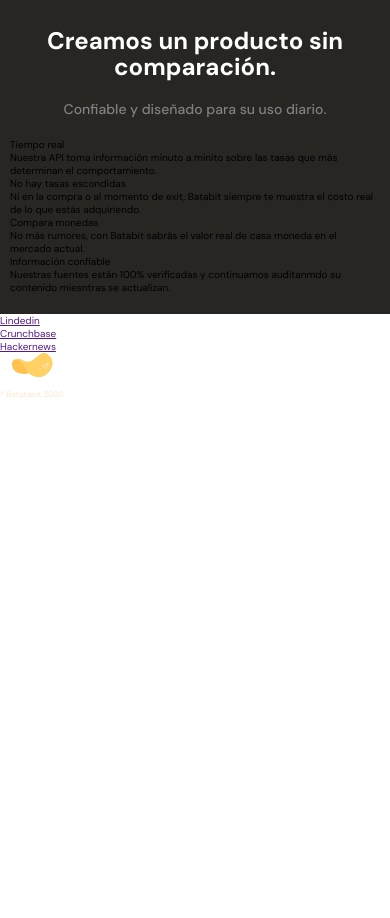
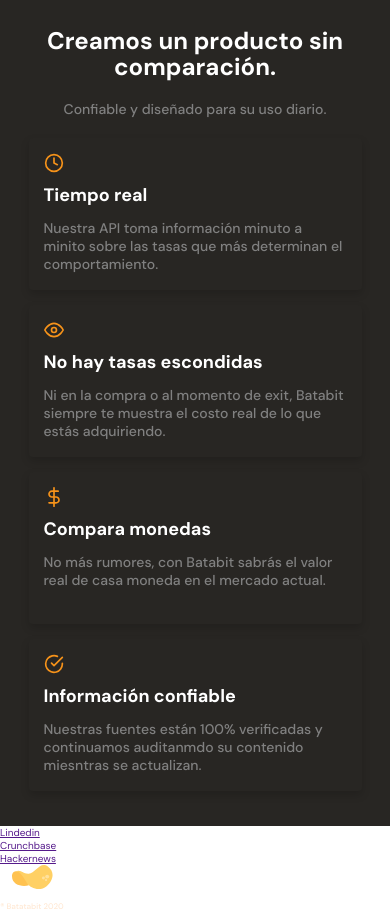
Before and after one commit to cevadev/curso-mobile-first, a plain HTML site: page index.html in a window 390 px wide. Shown: the part 1220-2138 px from the top of the page. Before the commit the page ends 1626 px from the top, so only its background shows below. Drawn offline with Linux system fonts and the light colour scheme.

Commit message:
Curso mobile first

```diff
--- a/styles.css
+++ b/styles.css
@@ -370,3 +370,74 @@ main {
   line-height: 1.8rem;
   color: #808080;
 }
+
+.product-detail--card {
+  width: 90%;
+  min-width: 288px;
+  max-width: 400px;
+  height: 152px;
+  margin: 15px auto;
+  padding: 15px;
+  background-color: var(--warm-black);
+  box-shadow: 0px 4px 8px rgba(0, 0, 0, 0.16);
+  border-radius: 4px;
+}
+
+.product--card-title {
+  margin-bottom: 15px;
+  font-size: 1.8rem;
+  font-weight: bold;
+  line-height: 1.8rem;
+  color: var(--just-white);
+}
+.product--card-body {
+  font-size: 1.4rem;
+  font-weight: 500;
+  line-height: 1.8rem;
+  color: #808080;
+}
+
+.product-detail--card .clock {
+  display: inline-block;
+  width: 20px;
+  height: 20px;
+  margin: 0 auto;
+  margin-bottom: 10px;
+  background-image: url("./assets/icons/clock.svg");
+  background-size: cover;
+  background-position: center;
+  background-repeat: no-repeat;
+}
+.product-detail--card .eye {
+  display: inline-block;
+  width: 20px;
+  height: 20px;
+  margin: 0 auto;
+  margin-bottom: 10px;
+  background-image: url("./assets/icons/eye.svg");
+  background-size: cover;
+  background-position: center;
+  background-repeat: no-repeat;
+}
+.product-detail--card .dollar {
+  display: inline-block;
+  width: 20px;
+  height: 20px;
+  margin: 0 auto;
+  margin-bottom: 10px;
+  background-image: url("./assets/icons/dollar-sign.svg");
+  background-size: cover;
+  background-position: center;
+  background-repeat: no-repeat;
+}
+.product-detail--card .check {
+  display: inline-block;
+  width: 20px;
+  height: 20px;
+  margin: 0 auto;
+  margin-bottom: 10px;
+  background-image: url("./assets/icons/check-circle.svg");
+  background-size: cover;
+  background-position: center;
+  background-repeat: no-repeat;
+}
```
